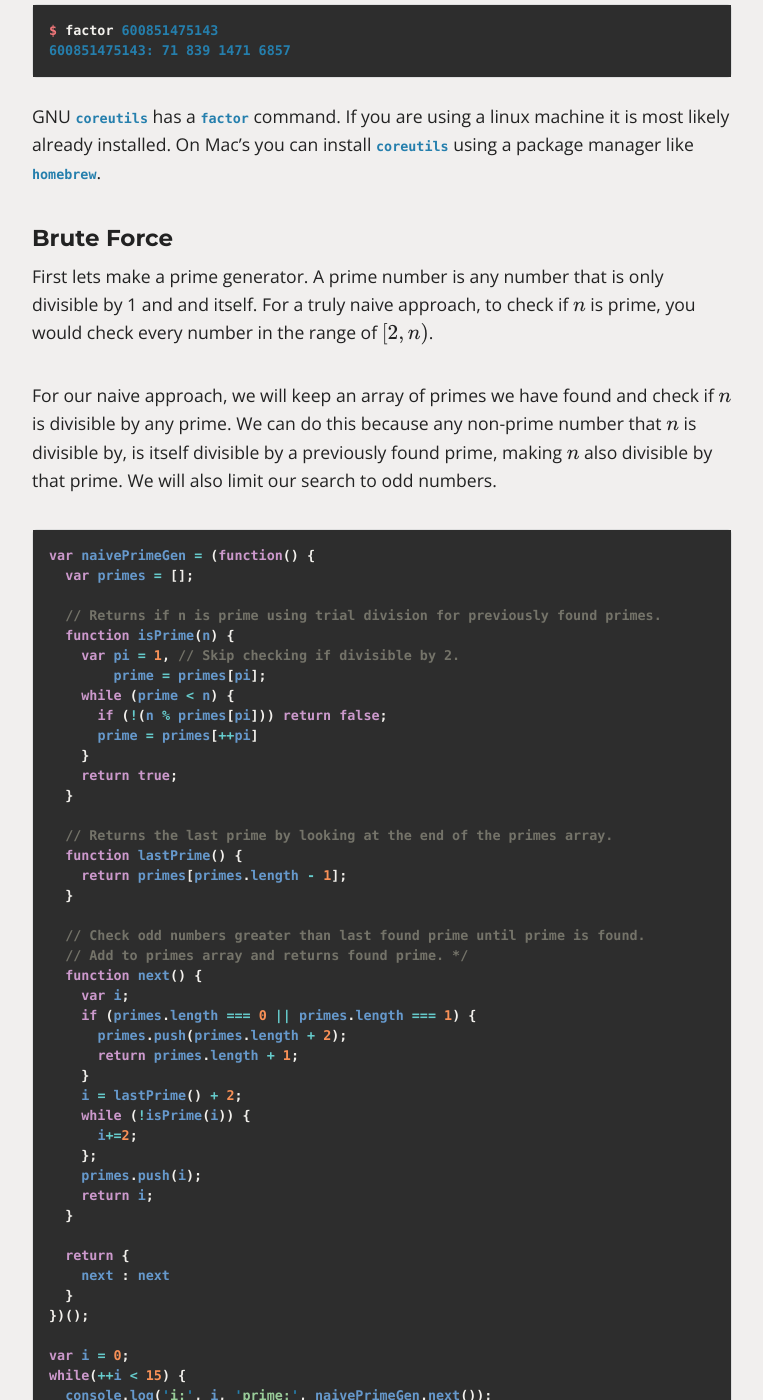
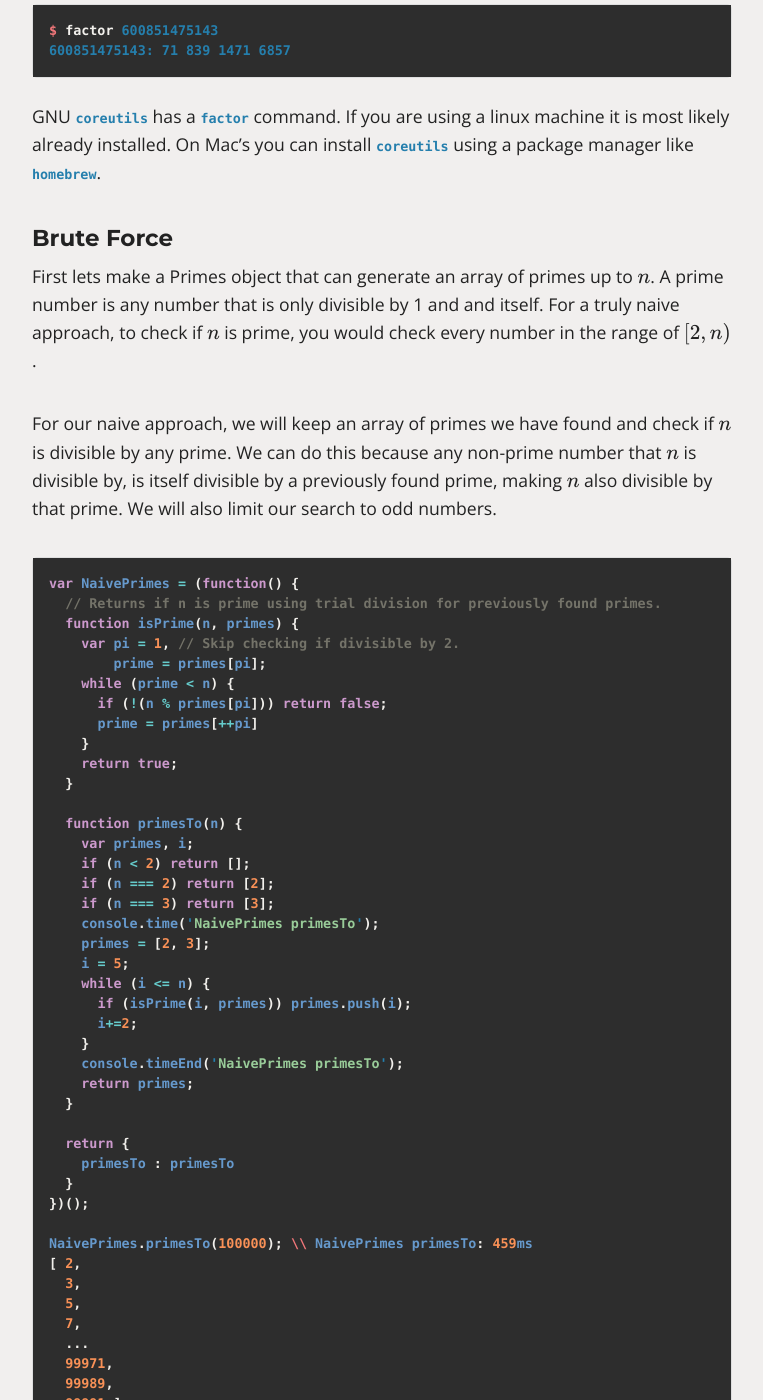
Before and after one commit to dting/dting.github.io, a Jekyll site: the page built from _euler/solved/003.md, in a window 1280 px wide and 1400 px high, scrolled down 690 px. Shown: the whole window, without its empty margins (258-1021 px from the left). Built offline with Jekyll 4.4.1, drawn with Linux system fonts in a browser that asks for light colours; nearby versions of some CDN libraries; formulas are drawn with MathJax 3; some of the changed text lies outside the part shown.

Commit message:
Euler Problem 5.

```diff
--- a/_euler/solved/003.md
+++ b/_euler/solved/003.md
@@ -23,16 +23,14 @@
 
 #### Brute Force
 
-First lets make a prime generator. A prime number is any number that is only divisible by 1 and and itself. For a truly naive approach, to check if $n$ is prime, you would check every number in the range of $[2, n)$.
+First lets make a Primes object that can generate an array of primes up to $n$. A prime number is any number that is only divisible by 1 and and itself. For a truly naive approach, to check if $n$ is prime, you would check every number in the range of $[2, n)$.
 
 For our naive approach, we will keep an array of primes we have found and check if $n$ is divisible by any prime. We can do this because any non-prime number that $n$ is divisible by, is itself divisible by a previously found prime, making $n$ also divisible by that prime. We will also limit our search to odd numbers.
 
 {% highlight Javascript %}
-var naivePrimeGen = (function() {
-  var primes = [];
-
+var NaivePrimes = (function() {
   // Returns if n is prime using trial division for previously found primes.
-  function isPrime(n) {
+  function isPrime(n, primes) {
     var pi = 1, // Skip checking if divisible by 2.
         prime = primes[pi];
     while (prime < n) {
@@ -42,51 +40,36 @@
     return true;
   }
 
-  // Returns the last prime by looking at the end of the primes array.
-  function lastPrime() {
-    return primes[primes.length - 1];
-  }
-
-  // Check odd numbers greater than last found prime until prime is found.
-  // Add to primes array and returns found prime. */
-  function next() {
-    var i;
-    if (primes.length === 0 || primes.length === 1) {
-      primes.push(primes.length + 2);
-      return primes.length + 1;
+  function primesTo(n) {
+    var primes, i;
+    if (n < 2) return [];
+    if (n === 2) return [2];
+    if (n === 3) return [3];
+    console.time('NaivePrimes primesTo');
+    primes = [2, 3];
+    i = 5;
+    while (i <= n) {
+      if (isPrime(i, primes)) primes.push(i);
+      i+=2;
     }
-    i = lastPrime() + 2;
-    while (!isPrime(i)) {
-      i+=2;
-    };
-    primes.push(i);
-    return i;
+    console.timeEnd('NaivePrimes primesTo');
+    return primes;
   }
 
   return {
-    next : next
+    primesTo : primesTo
   }
 })();
 
-var i = 0;
-while(++i < 15) {
-  console.log('i:', i, 'prime:', naivePrimeGen.next());
-}
-
-i: 1 prime: 2
-i: 2 prime: 3
-i: 3 prime: 5
-i: 4 prime: 7
-i: 5 prime: 11
-i: 6 prime: 13
-i: 7 prime: 17
-i: 8 prime: 19
-i: 9 prime: 23
-i: 10 prime: 29
-i: 11 prime: 31
-i: 12 prime: 37
-i: 13 prime: 41
-i: 14 prime: 43
+NaivePrimes.primesTo(100000); \\ NaivePrimes primesTo: 459ms
+[ 2,
+  3,
+  5,
+  7,
+  ...
+  99971,
+  99989,
+  99991 ]
 {% endhighlight %}
 
 #### More Optimizations
@@ -94,12 +77,10 @@
 The big optimization we can make is only checking if $n$ is divisible by numbers $\le \sqrt n$. This is because if $pq=n$ for $p$ and $q\neq 1$ and $\neq \sqrt n$, then $p$ or $q$ must be $\le \sqrt n$. If both $p$ and $q \gt \sqrt n$ it would contradict $\sqrt n \times \sqrt n = n$.
 
 {% highlight Javascript %}
-var lessNaivePrimeGen = (function() {
-  var primes = [];
-
+var LessNaivePrimes = (function() {
   // Returns if n is prime using trial division for previously found primes.
   // Only check up to floor(sqrt(n)).
-  function isPrime(n) {
+  function isPrime(n, primes) {
     var pi = 1, // Skip checking if divisible by 2.
         prime = primes[pi],
         limit = Math.floor(Math.sqrt(n));
@@ -110,51 +91,36 @@
     return true;
   }
 
-  // Returns the last prime by looking at the end of the primes array.
-  function lastPrime() {
-    return primes[primes.length - 1];
-  }
-
-  // Check odd numbers greater than last found prime until prime is found.
-  // Add to primes array and returns found prime.
-  function next() {
-    var i;
-    if (primes.length === 0 || primes.length === 1) {
-      primes.push(primes.length + 2);
-      return primes.length + 1;
+  function primesTo(n) {
+    var primes, i;
+    if (n < 2) return [];
+    if (n === 2) return [2];
+    if (n === 3) return [3];
+    console.time('LessNaivePrimes primesTo');
+    primes = [2, 3];
+    i = 5;
+    while (i <= n) {
+      if (isPrime(i, primes)) primes.push(i);
+      i+=2;
     }
-    i = lastPrime() + 2;
-    while (!isPrime(i)) {
-      i+=2;
-    };
-    primes.push(i);
-    return i;
+    console.timeEnd('LessNaivePrimes primesTo');
+    return primes;
   }
 
   return {
-    next : next
-  };
+    primesTo : primesTo
+  }
 })();
 
-var i = 0;
-while(++i < 15) {
-  console.log('i:', i, 'prime:', lessNaivePrimeGen.next());
-}
-
-i: 1 prime: 2
-i: 2 prime: 3
-i: 3 prime: 5
-i: 4 prime: 7
-i: 5 prime: 11
-i: 6 prime: 13
-i: 7 prime: 17
-i: 8 prime: 19
-i: 9 prime: 23
-i: 10 prime: 29
-i: 11 prime: 31
-i: 12 prime: 37
-i: 13 prime: 41
-i: 14 prime: 43
+LessNaivePrimes.primesTo(100000); \\ LessNaivePrimes primesTo: 5ms
+[ 2,
+  3,
+  5,
+  7,
+  ...
+  99971,
+  99989,
+  99991 ]
 {% endhighlight %}
 
 Another optimization that we can make that reduces the number of $n$'s we need to check is all primes past $3$ can be generalized in the form $6i \pm 1$.
@@ -174,70 +140,57 @@
 
 That means for all $n$ not in for form of $6i \pm 1$, $n$ is divisible by $2$ or $3$. This means we can eliminate all those from our checks.
 
+#### Primes! {#prime-generator}
+
 {% highlight Javascript %}
-var primeGen = (function() {
-  var primes = [],
-      i = 0, candidates = [];
-
+var Primes = (function() {
   // Returns if n is prime using trial division for previously found primes.
   // Only check up to floor(sqrt(n)).
-  function isPrime(n) {
-    var j = 1, // Skip checking if divisible by 2.
-        prime = primes[j],
+  function isPrime(n, primes) {
+    var pi = 1, // Skip checking if divisible by 2.
+        prime = primes[pi],
         limit = Math.floor(Math.sqrt(n));
     while (prime <= limit) {
       if (!(n % prime)) return false;
-      prime = primes[++j];
+      prime = primes[++pi];
     }
     return true;
   }
 
-  // Check odd numbers greater than last found prime until prime is found.
-  // Add to primes array and returns found prime.
-  function next() {
-    if (primes.length === 0 || primes.length === 1) {
-      primes.push(primes.length + 2);
-      return primes.length + 1;
+  function primesTo(n) {
+    var primes, i = 1;
+    if (n < 2) return [];
+    if (n === 2) return [2];
+    if (n === 3) return [2, 3];
+    console.time('Primes primesTo');
+    primes = [2, 3];
+    while (true) {
+      var candidate = 6 * i - 1;
+      if (candidate > n) break;
+      if (isPrime(candidate, primes)) primes.push(candidate);
+      candidate += 2;
+      if (candidate > n) break;
+      if (isPrime(candidate, primes)) primes.push(candidate);
+      i++;
     }
-    while (true) {
-      var candidate = candidates.pop();
-      while (candidate) {
-        if (isPrime(candidate)) {
-          primes.push(candidate);
-          return candidate;
-        }
-        candidate = candidates.pop();
-      }
-      i++;
-      candidates.push(6*i+1);
-      candidates.push(6*i-1);
-    }
+    console.timeEnd('Primes primesTo');
+    return primes
   }
 
   return {
-    next : next
-  };
+    primesTo : primesTo
+  }
 })();
 
-var i = 0;
-while(++i < 15) {
-  console.log('i:', i, 'prime:', primeGen.next());
-}
-
-i: 1 prime: 2
-i: 2 prime: 3
-i: 3 prime: 5
-i: 4 prime: 7
-i: 5 prime: 11
-i: 6 prime: 13
-i: 7 prime: 17
-i: 8 prime: 19
-i: 9 prime: 23
-i: 10 prime: 29
-i: 11 prime: 31
-i: 12 prime: 37
-i: 13 prime: 41
-i: 14 prime: 43
+Primes.primesTo(100000); \\ Primes primesTo: 5ms
+[ 2,
+  3,
+  5,
+  7,
+  ...
+  99971,
+  99989,
+  99991 ]
 {% endhighlight %}
 
 #### Using the Prime Generator
@@ -245,18 +198,20 @@
 To find the prime factors for our number, we can apply the same logic we did for checking primes for divisibility by only checking up to $\sqrt n$.
 
 {% highlight Javascript %}
-var euler = (function(primeGen) {
+var euler = (function() {
+  console.time('answer time');
   var factors = [],
       n = 600851475143,
       limit = Math.floor(Math.sqrt(n)),
-      p = primeGen.next();
-  while (p <= limit) {
-    if (n % p === 0) factors.push(p);
-    p = primeGen.next();
+      primes = Primes.primesTo(limit),
+      i = primes.length;
+  while (i--) {
+    if (n % primes[i] === 0) factors.push(primes[i]);
   }
+  console.timeEnd('answer time');
   return factors;
-})(primeGen);
+})(); // Primes primesTo: 42ms
+      // answer time: 45ms
 
-console.log(euler);
-[ 71, 839, 1471, 6857 ]
+console.log(euler); // [ 6857, 1471, 839, 71 ]
 {% endhighlight %}
```
Also changed, not shown: _euler/solved/005.md (added, +86 -0 lines).
